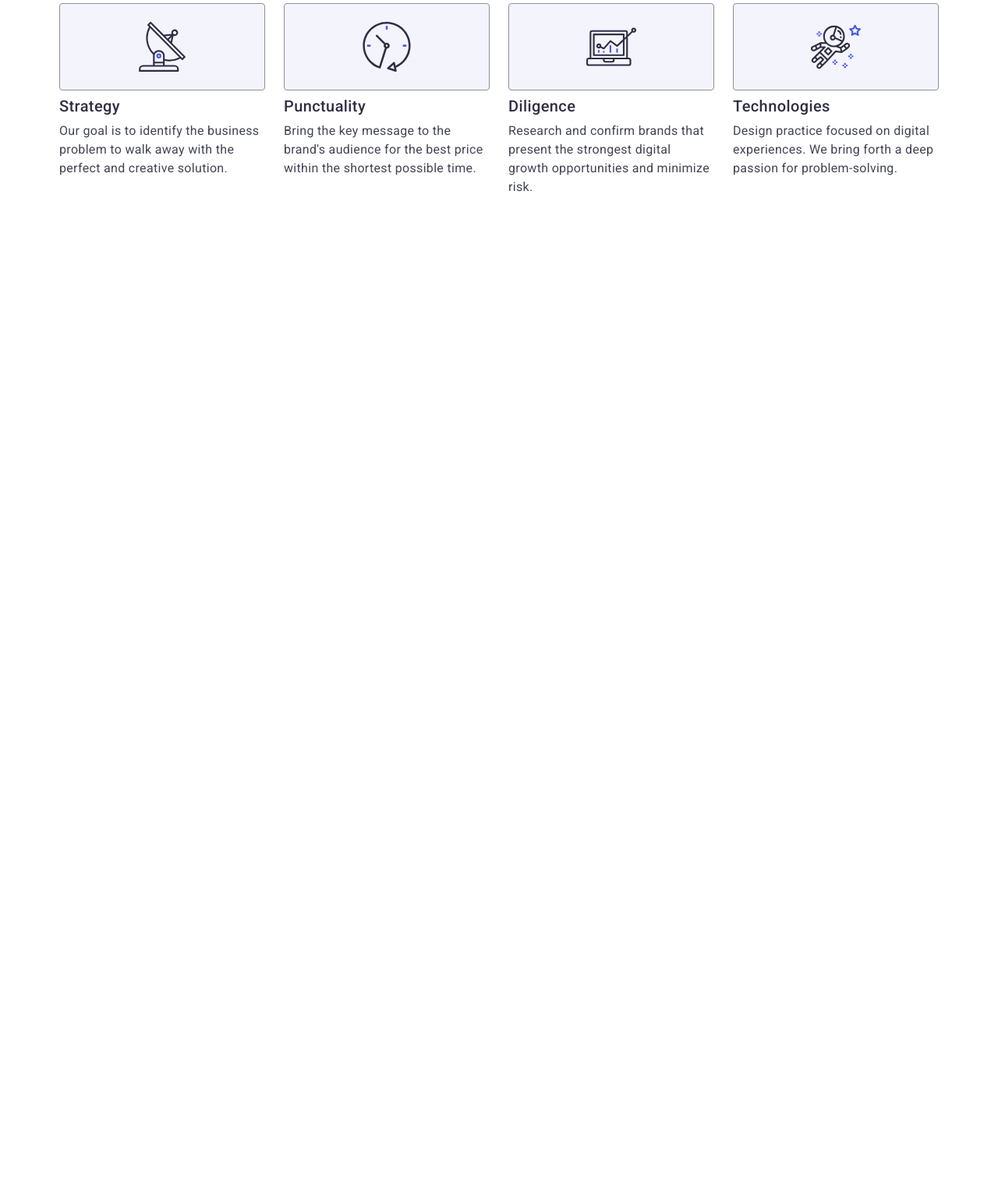
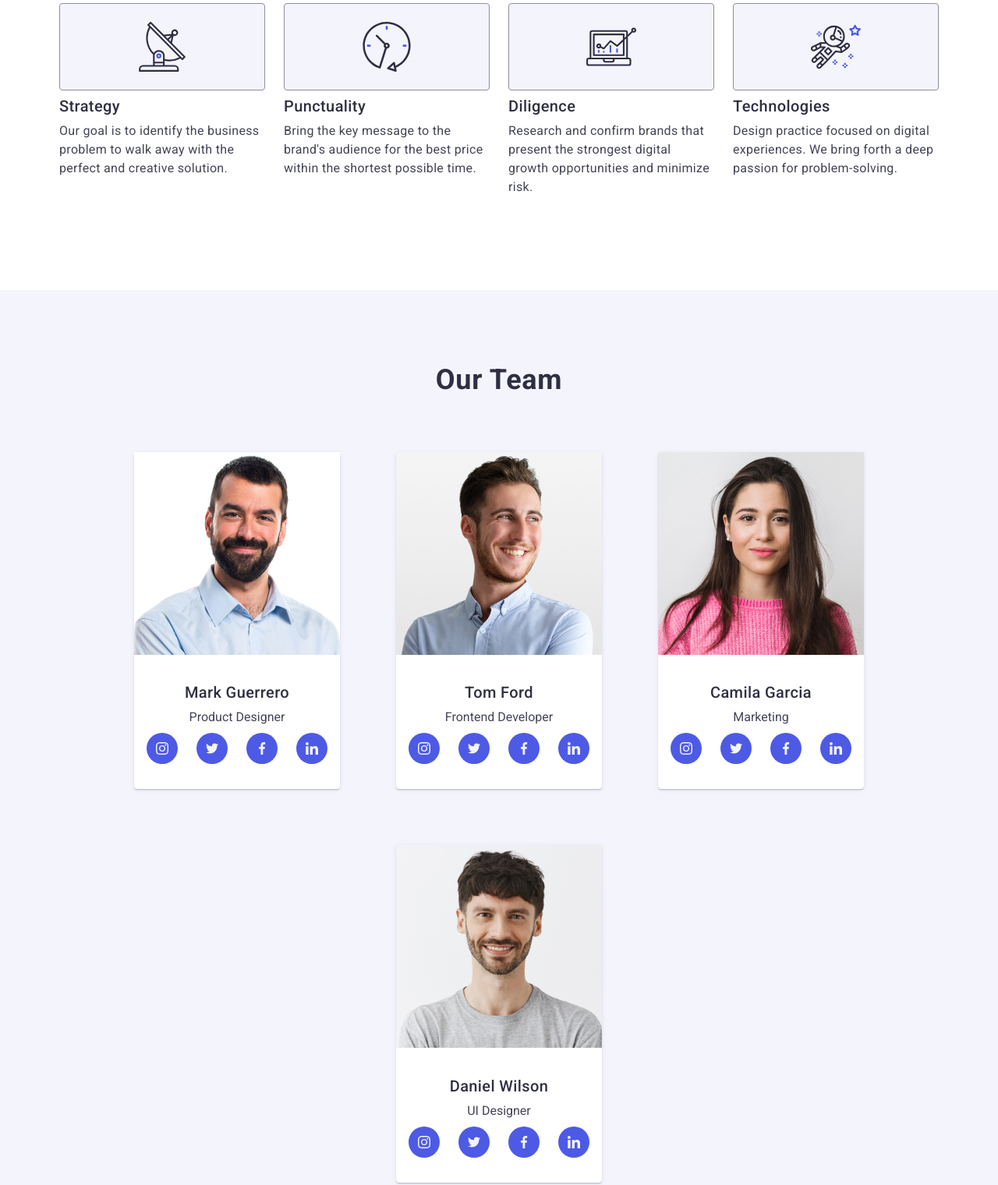
Before and after one commit to Viktoriia-Kudina/goit-markup-hw-06, a plain HTML site: page index.html in a window 1280 px wide. Shown: the part 789-2309 px from the top of the page at 78% size. Before the commit the page ends 1161 px from the top, so only its background shows below. Drawn offline with nearby package versions, Linux system fonts and the light colour scheme.

Commit message:
sectiont second

```diff
--- a/css/styles.css
+++ b/css/styles.css
@@ -577,3 +577,88 @@ button {
     width: calc((100% - 72px) / 4);
   }
 }
+
+/* section-second */
+.section-second {
+  background-color: #f4f4fd;
+  padding-top: 96px;
+  padding-bottom: 96px;
+}
+
+.second-title {
+  font-weight: 700;
+  font-size: 36px;
+  line-height: 1.11;
+  letter-spacing: 0.02em;
+  text-align: center;
+  color: #2e2f42;
+  text-transform: capitalize;
+  margin-bottom: 72px;
+}
+
+.second-list {
+  display: flex;
+  flex-wrap: wrap;
+  align-items: center;
+  justify-content: center;
+  gap: 72px;
+}
+
+.second-item {
+  background-color: #ffffff;
+  border-radius: 0 0 4px 4px;
+  box-shadow: 0 2px 1px 0 rgba(46, 47, 66, 0.08),
+    0 1px 1px 0 rgba(46, 47, 66, 0.16), 0 1px 6px 0 rgba(46, 47, 66, 0.08);
+}
+
+.box-item {
+  margin: 0;
+  padding: 32px 0;
+}
+
+.third-title-team {
+  font-weight: 500;
+  font-size: 20px;
+  line-height: 1.2;
+  color: #2e2f42;
+  letter-spacing: 0.02em;
+  margin: 0 0 8px 0;
+  text-align: center;
+}
+
+.paragraph-team {
+  font-weight: 400;
+  font-size: 16px;
+  line-height: 1.5;
+  color: #434455;
+  text-align: center;
+  margin: 0 0 8px 0;
+}
+
+.social {
+  display: flex;
+  justify-content: center;
+  gap: 24px;
+  padding: 0 16px;
+}
+
+.social-links-team {
+  display: flex;
+  justify-content: center;
+  align-items: center;
+  width: 40px;
+  height: 40px;
+  border-radius: 50%;
+  background-color: #4d5ae5;
+}
+
+.social-page {
+  fill: #f4f4fd;
+}
+
+@media screen and (min-width: 768px) {
+  .social {
+    column-gap: 24px;
+    row-gap: 64px;
+  }
+}
--- a/index.html
+++ b/index.html
@@ -207,21 +207,22 @@
         </div>
       </section>
       <!-- section-second -->
-      <section class="section-second hidden">
+      <section class="section-second">
         <div class="container">
           <h2 class="second-title">Our Team</h2>
           <ul class="second-list">
             <li class="second-item">
               <img
-                src="./images/mark-guerrero.jpg"
+                srcset="./images/mark1.jpg 1x, ./images/mark2.jpg 2x"
+                src="./images/mark1.jpg"
                 alt="mark-guerrero"
                 width="264"
                 height="260"
               />
 
               <div class="box-item">
-                <h3 class="third-title team-h">Mark Guerrero</h3>
-                <p class="paragraph team-p">Product Designer</p>
+                <h3 class="third-title-team team-h">Mark Guerrero</h3>
+                <p class="paragraph-team team-p">Product Designer</p>
                 <ul class="social">
                   <li class="social-links">
                     <a class="social-links-team" href="">
@@ -256,14 +257,15 @@
             </li>
             <li class="second-item">
               <img
-                src="./images/tom-ford.jpg"
+                srcset="./images/tom1.jpg 1x, ./images/tom2.jpg 2x"
+                src="./images/tom1.jpg"
                 alt="tom-ford"
                 width="264"
                 height="260"
               />
               <div class="box-item">
-                <h3 class="third-title team-h">Tom Ford</h3>
-                <p class="paragraph team-p">Frontend Developer</p>
+                <h3 class="third-title-team team-h">Tom Ford</h3>
+                <p class="paragraph-team team-p">Frontend Developer</p>
                 <ul class="social">
                   <li class="social-links">
                     <a class="social-links-team" href="">
@@ -298,14 +300,15 @@
             </li>
             <li class="second-item">
               <img
-                src="./images/camila-garcia.jpg"
+                srcset="./images/camila1.jpg 1x, ./images/camila2.jpg 2x"
+                src="./images/camila1.jpg"
                 alt="camila-garcia"
                 width="264"
                 height="260"
               />
               <div class="box-item">
-                <h3 class="third-title team-h">Camila Garcia</h3>
-                <p class="paragraph team-p">Marketing</p>
+                <h3 class="third-title-team team-h">Camila Garcia</h3>
+                <p class="paragraph-team team-p">Marketing</p>
                 <ul class="social">
                   <li class="social-links">
                     <a class="social-links-team" href="">
@@ -340,14 +343,15 @@
             </li>
             <li class="second-item">
               <img
-                src="./images/daniel-wilson.jpg"
+                srcset="./images/daniel1.jpg 1x, ./images/daniel2.jpg 2x"
+                src="./images/daniel1.jpg"
                 alt="daniel-wilson"
                 width="264"
                 height="260"
               />
               <div class="box-item">
-                <h3 class="third-title team-h">Daniel Wilson</h3>
-                <p class="paragraph team-p">UI Designer</p>
+                <h3 class="third-title-team team-h">Daniel Wilson</h3>
+                <p class="paragraph-team team-p">UI Designer</p>
                 <ul class="social">
                   <li class="social-links">
                     <a class="social-links-team" href="">
```
Also changed, not shown: images/camila-garcia.jpg (deleted), images/camila1.jpg (added), images/camila2.jpg (added), images/daniel-wilson.jpg (deleted), images/daniel1.jpg (added), images/daniel2.jpg (added), images/mark-guerrero.jpg (deleted), images/mark1.jpg (added), images/mark2.jpg (added), images/tom-ford.jpg (deleted), images/tom1.jpg (added), images/tom2.jpg (added).
